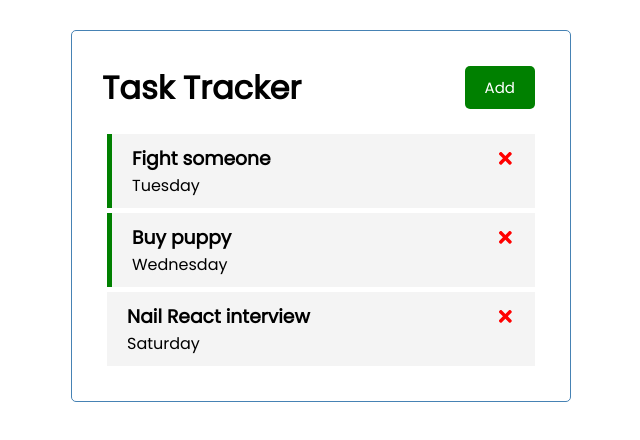
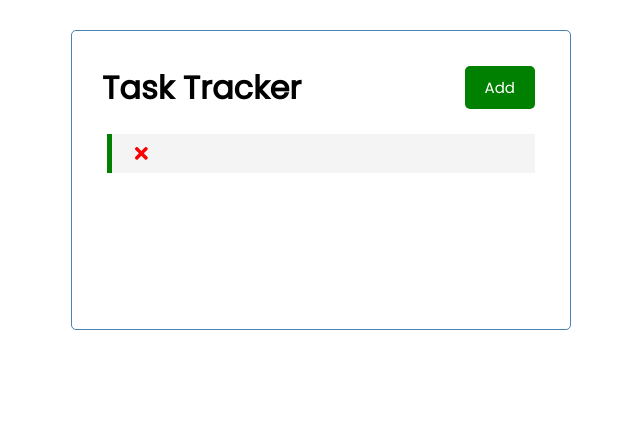
Before and after one commit to atschutz/to_do_list, a React (Create React App) app: page / in a window 1280 px wide. Shown: the top 440 px of the page, without its empty margins (319-959 px from the left). Built offline with nearby package versions, Linux system fonts and the light colour scheme; data requests are answered from the project's data file.

Commit message:
Added server testing stuff.

```diff
--- /dev/null
+++ b/db.json
@@ -0,0 +1,8 @@
+{
+  "tasks": [
+    {
+      "reminder": true,
+      "id": 7
+    }
+  ]
+}
--- a/package.json
+++ b/package.json
@@ -6,6 +6,7 @@
     "@testing-library/jest-dom": "^5.12.0",
     "@testing-library/react": "^11.2.6",
     "@testing-library/user-event": "^12.8.3",
+    "json-server": "^0.16.3",
     "react": "^17.0.2",
     "react-dom": "^17.0.2",
     "react-icons": "^4.2.0",
@@ -16,7 +17,8 @@
     "start": "react-scripts start",
     "build": "react-scripts build",
     "test": "react-scripts test",
-    "eject": "react-scripts eject"
+    "eject": "react-scripts eject",
+    "server": "json-server --watch db.json --port 5000"
   },
   "eslintConfig": {
     "extends": [
--- a/src/App.js
+++ b/src/App.js
@@ -1,55 +1,88 @@
-import { useState } from 'react'
+import { useState, useEffect } from 'react'
 import Header from './components/Header'
 import Tasks from './components/Tasks'
 import AddTask from './components/AddTask'
 
 function App() {
   const [showAddTask, setShowAddTask] = useState(false)
-  const [tasks, setTasks] = useState([
-    {
-        id: 1,
-        text: 'Fight someone',
-        day: 'Tuesday',
-        reminder: true
-    },
-    {
-        id: 2,
-        text: 'Buy puppy',
-        day: 'Wednesday',
-        reminder: true
-    },
-    {
-        id: 3,
-        text: 'Nail React interview',
-        day: 'Saturday',
-        reminder: false
-    },
-  ])
+  const [tasks, setTasks] = useState([])
 
-  // Show Add Task
-  // const showAddTask = ()
+  useEffect(() => {
+    const getTasks = async () => {
+      const tasksFromServer = await fetchTasks()
+      setTasks(tasksFromServer)
+    }
+
+    getTasks()
+  }, [])
+
+  // Fetch Tasks
+  const fetchTasks = async () => {
+    const res = await fetch('http://localhost:5000/tasks')
+    const data = await res.json()
+
+    return data
+  }
+
+  // Fetch Task
+  const fetchTask = async (id) => {
+    const res = await fetch(`http://localhost:5000/task/${id}`)
+    const data = await res.json()
+
+    return data
+  }
 
   // Add Task
-  const addTask = (task) => {
-    const id = Math.floor(Math.random() * 10000) + 1
-    const newTask = { id, ...task }
-    setTasks([...tasks, newTask])
+  const addTask = async (task) => {
+    const res = await fetch('http://localhost:5000/tasks', {
+      method: 'POST',
+      headers: {
+        'Content-type': 'application/json'
+      },
+      body: JSON.stringify(task)
+    })
+
+    const data = await res.json()
+
+    setTasks([...tasks, data])
+
+    // const id = Math.floor(Math.random() * 10000) + 1
+    // const newTask = { id, ...task }
+    // setTasks([...tasks, newTask])
   }
 
   // Delete task
-  const deleteTask = (id) => {
+  const deleteTask = async (id) => {
+    await fetch(`http://localhost:5000/tasks/${id}`, {
+      method: 'DELETE'
+    })
+
     setTasks(tasks.filter((task) => task.id !== id))
   }
 
   // Toggle Reminder
-  const toggleReminder = (id) => {
-    setTasks(tasks.map((task) => task.id === id
-      ? { ...task, reminder: !task.reminder } : task))
+  const toggleReminder = async (id) => {
+    const taskToToggle = await fetchTask(id)
+    const updTask = await { ...taskToToggle, reminder: !taskToToggle.reminder }
+
+    const res = await fetch(`http://localhost:5000/tasks/${id}`, {
+      method: 'PUT',
+      headers: {
+        'Content-type': 'application/json'
+      },
+      body: JSON.stringify(updTask)
+    })
+
+    const data = await res.json()
+
+    setTasks(tasks.map(
+      (task) => task.id === id ? { ...task, reminder: data.reminder } : task
+    ))
   }
 
   return (
     <div className="container">
-      <Header onAdd={() => setShowAddTask(!showAddTask)} />
+      <Header onAdd={() => setShowAddTask(!showAddTask)} showAdd={showAddTask} />
       {showAddTask && <AddTask onAdd={addTask} />}
       {tasks.length > 0 ? (
         <Tasks tasks={tasks} onDelete=
--- a/src/components/Header.js
+++ b/src/components/Header.js
@@ -1,11 +1,15 @@
 import PropTypes from 'prop-types'
 import Button from './Button'
 
-const Header = ({ title, onAdd }) => {
+const Header = ({ title, onAdd, showAdd }) => {
     return (
         <header className='header'>
             <h1>{title}</h1>
-            <Button color='green' text='Add' onClick={onAdd} />
+            <Button
+                color={showAdd ? 'red' : 'green'}
+                text={showAdd ? 'Close' : 'Add'}
+                onClick={onAdd}
+            />
         </header>
     )
 }
--- a/src/components/Task.js
+++ b/src/components/Task.js
@@ -4,7 +4,7 @@
     return (
         <div
             className={`task ${task.reminder ? 'reminder' : ''}`}
-            onDoubleClick={() => onToggle(task.id)}
+            onClick={() => onToggle(task.id)}
         >
             <h3>
                 {task.text}
--- a/src/components/Tasks.js
+++ b/src/components/Tasks.js
@@ -4,9 +4,13 @@
 
     return (
         <>
-            {tasks.map((task) => (
-                <Task key={task.id} task={task}
-                onDelete={onDelete} onToggle={onToggle} />
+            {tasks.map((task, index) => (
+                <Task
+                    key={index}
+                    task={task}
+                    onDelete={onDelete}
+                    onToggle={onToggle}
+                />
             ))}
         </>
     )
```
Also changed, not shown: 1 other file (tests, documents, lock files or other folders).
